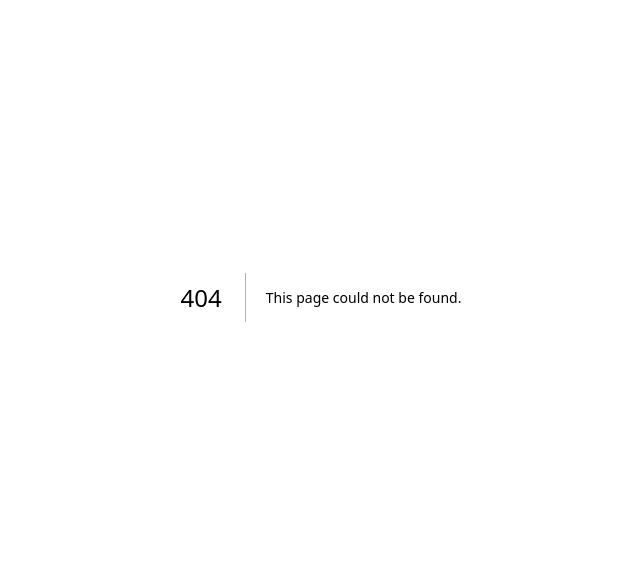
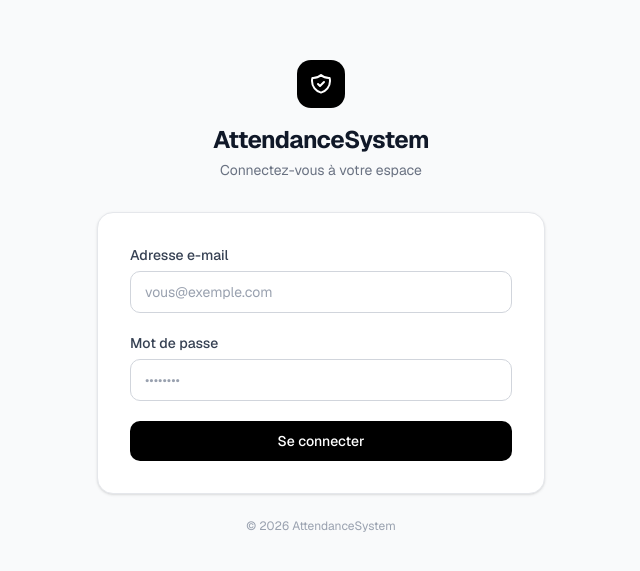
Before and after one commit to franckdarren/smartpresence-web, a Next.js app: page /login in a window 1280 px wide. Before the commit this address had no page. Shown: the part 103-674 px from the top of the page, without its empty margins (319-959 px from the left). Built offline with nearby package versions, Linux system fonts and the light colour scheme.

Commit message:
Create login page with Supabase Auth

```diff
--- /dev/null
+++ b/src/app/(auth)/login/page.tsx
@@ -0,0 +1,136 @@
+"use client";
+
+import { useState } from "react";
+import { useRouter } from "next/navigation";
+import { createSupabaseBrowserClient } from "@/lib/supabase/client";
+
+export default function LoginPage() {
+  const router = useRouter();
+  const [email, setEmail] = useState("");
+  const [password, setPassword] = useState("");
+  const [error, setError] = useState<string | null>(null);
+  const [loading, setLoading] = useState(false);
+
+  async function handleSubmit(e: React.FormEvent) {
+    e.preventDefault();
+    setError(null);
+    setLoading(true);
+
+    const supabase = createSupabaseBrowserClient();
+    const { error: authError } = await supabase.auth.signInWithPassword({
+      email,
+      password,
+    });
+
+    if (authError) {
+      setError(authError.message);
+      setLoading(false);
+      return;
+    }
+
+    router.push("/dashboard");
+  }
+
+  return (
+    <div className="min-h-screen flex items-center justify-center bg-gray-50 px-4">
+      <div className="w-full max-w-md">
+        <div className="text-center mb-8">
+          <div className="inline-flex items-center justify-center w-12 h-12 rounded-xl bg-black mb-4">
+            <svg
+              className="w-6 h-6 text-white"
+              fill="none"
+              viewBox="0 0 24 24"
+              stroke="currentColor"
+              strokeWidth={2}
+            >
+              <path
+                strokeLinecap="round"
+                strokeLinejoin="round"
+                d="M9 12l2 2 4-4m5.618-4.016A11.955 11.955 0 0112 2.944a11.955 11.955 0 01-8.618 3.04A12.02 12.02 0 003 9c0 5.591 3.824 10.29 9 11.622 5.176-1.332 9-6.03 9-11.622 0-1.042-.133-2.052-.382-3.016z"
+              />
+            </svg>
+          </div>
+          <h1 className="text-2xl font-bold text-gray-900 tracking-tight">
+            AttendanceSystem
+          </h1>
+          <p className="text-sm text-gray-500 mt-1">
+            Connectez-vous à votre espace
+          </p>
+        </div>
+
+        <div className="bg-white rounded-2xl shadow-sm border border-gray-200 p-8">
+          <form onSubmit={handleSubmit} className="space-y-5">
+            <div>
+              <label
+                htmlFor="email"
+                className="block text-sm font-medium text-gray-700 mb-1.5"
+              >
+                Adresse e-mail
+              </label>
+              <input
+                id="email"
+                type="email"
+                autoComplete="email"
+                required
+                value={email}
+                onChange={(e) => setEmail(e.target.value)}
+                placeholder="vous@exemple.com"
+                className="w-full px-3.5 py-2.5 rounded-lg border border-gray-300 text-sm text-gray-900 placeholder-gray-400 focus:outline-none focus:ring-2 focus:ring-black focus:border-transparent transition"
+              />
+            </div>
+
+            <div>
+              <label
+                htmlFor="password"
+                className="block text-sm font-medium text-gray-700 mb-1.5"
+              >
+                Mot de passe
+              </label>
+              <input
+                id="password"
+                type="password"
+                autoComplete="current-password"
+                required
+                value={password}
+                onChange={(e) => setPassword(e.target.value)}
+                placeholder="••••••••"
+                className="w-full px-3.5 py-2.5 rounded-lg border border-gray-300 text-sm text-gray-900 placeholder-gray-400 focus:outline-none focus:ring-2 focus:ring-black focus:border-transparent transition"
+              />
+            </div>
+
+            {error && (
+              <div className="flex items-start gap-2.5 rounded-lg bg-red-50 border border-red-200 px-3.5 py-3">
+                <svg
+                  className="w-4 h-4 text-red-500 mt-0.5 shrink-0"
+                  fill="none"
+                  viewBox="0 0 24 24"
+                  stroke="currentColor"
+                  strokeWidth={2}
+                >
+                  <path
+                    strokeLinecap="round"
+                    strokeLinejoin="round"
+                    d="M12 8v4m0 4h.01M21 12a9 9 0 11-18 0 9 9 0 0118 0z"
+                  />
+                </svg>
+                <p className="text-sm text-red-700">{error}</p>
+              </div>
+            )}
+
+            <button
+              type="submit"
+              disabled={loading}
+              className="w-full py-2.5 px-4 rounded-lg bg-black text-white text-sm font-medium hover:bg-gray-800 focus:outline-none focus:ring-2 focus:ring-offset-2 focus:ring-black disabled:opacity-50 disabled:cursor-not-allowed transition"
+            >
+              {loading ? "Connexion…" : "Se connecter"}
+            </button>
+          </form>
+        </div>
+
+        <p className="text-center text-xs text-gray-400 mt-6">
+          © {new Date().getFullYear()} AttendanceSystem
+        </p>
+      </div>
+    </div>
+  );
+}
```
